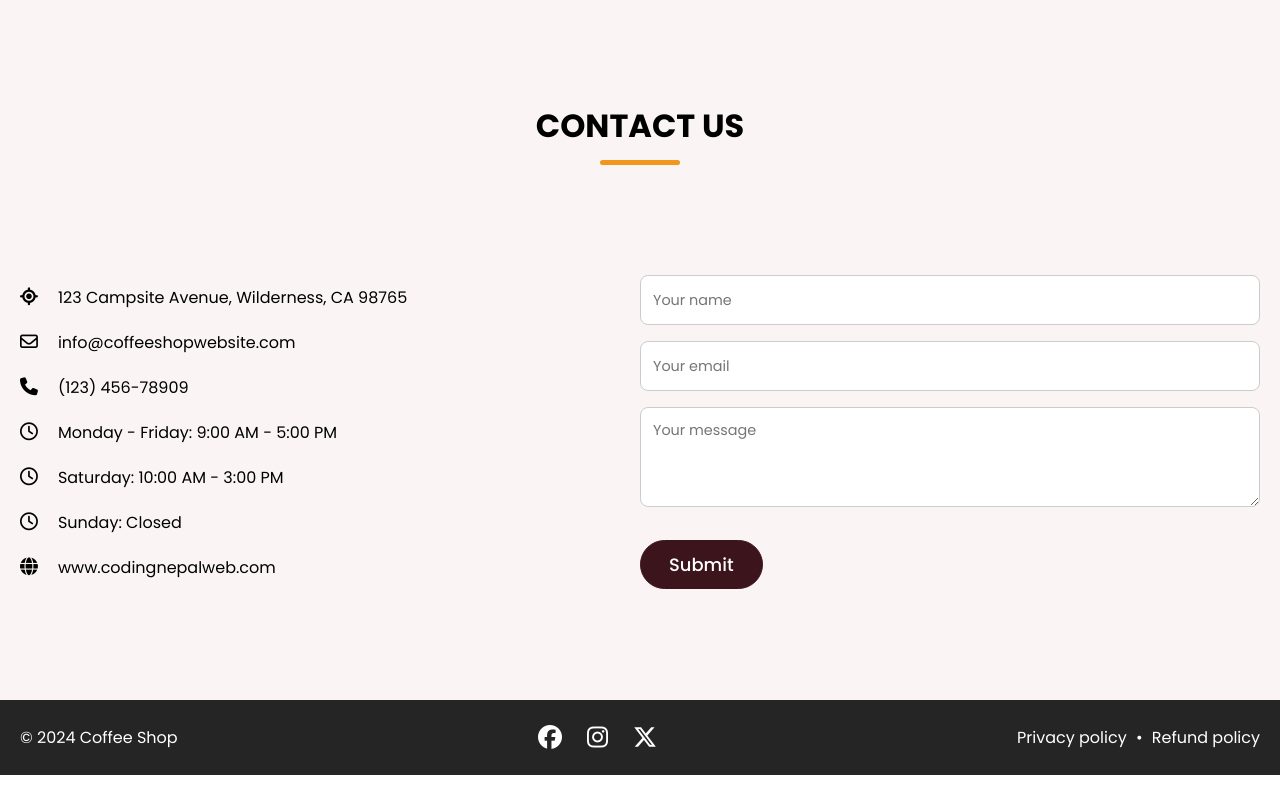
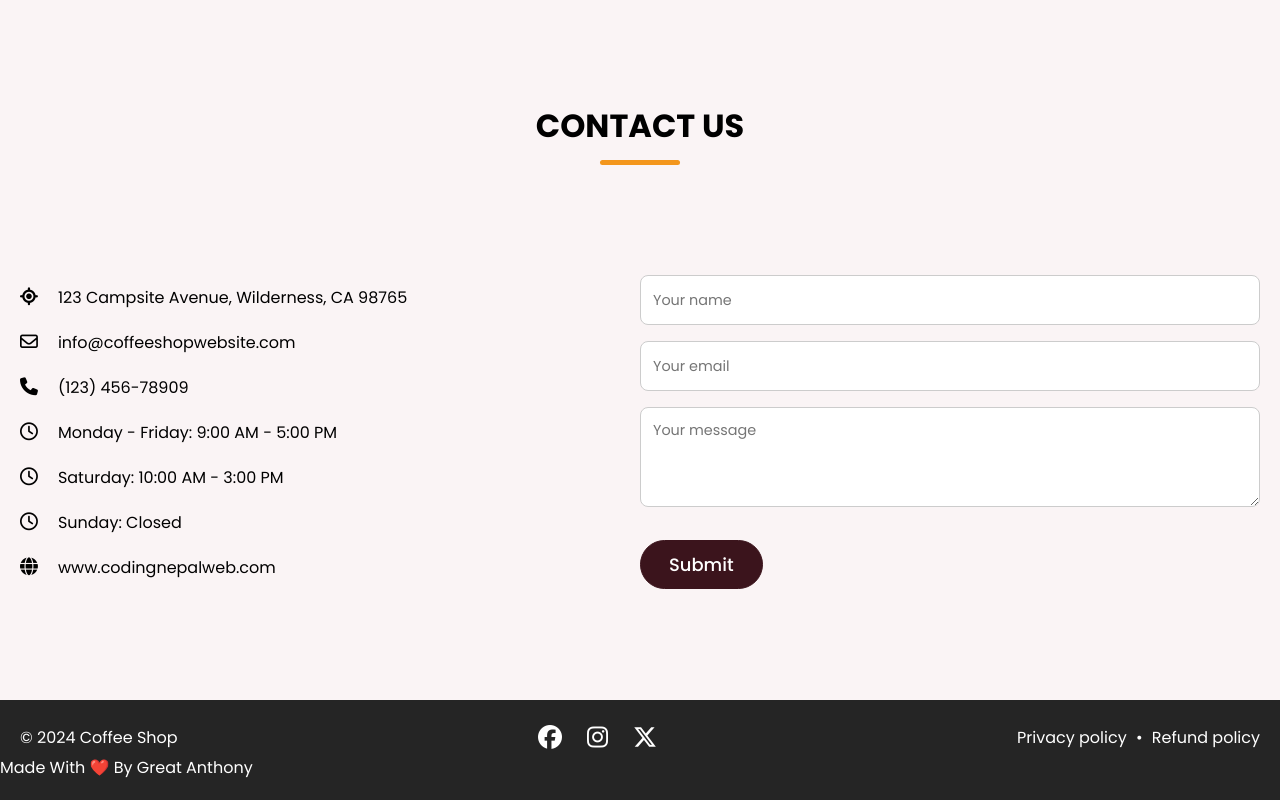
Before and after one commit to Tegatheprogrammer/COFFEE, a plain HTML site: page index.html in a window 1280 px wide. Shown: the part 4492-5292 px from the top of the page. Before the commit the page ends 5267 px from the top, so only its background shows below. Drawn offline with nearby package versions, Linux system fonts and the light colour scheme; a web font is replaced by a local one.

Commit message:
Update index.html

```diff
--- a/index.html
+++ b/index.html
@@ -249,6 +249,8 @@
             <a href="#" class="policy-link">Refund policy</a>
           </p>
         </div>
+        <p class="copyright-text">Made With ❤️ By Great Anthony</p>
+
       </footer>
     </main>
     <!-- Linking Swiper script -->
```
